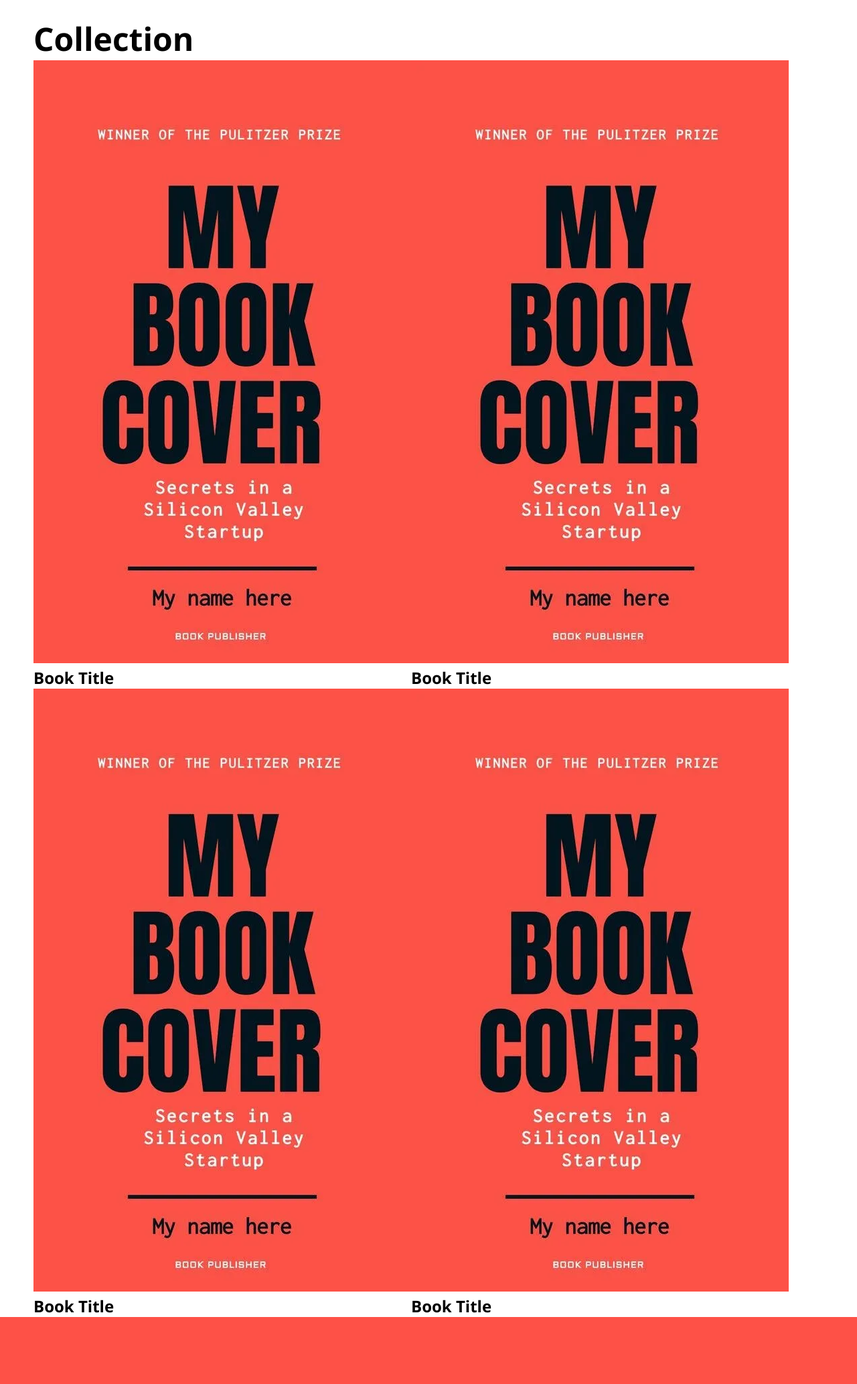
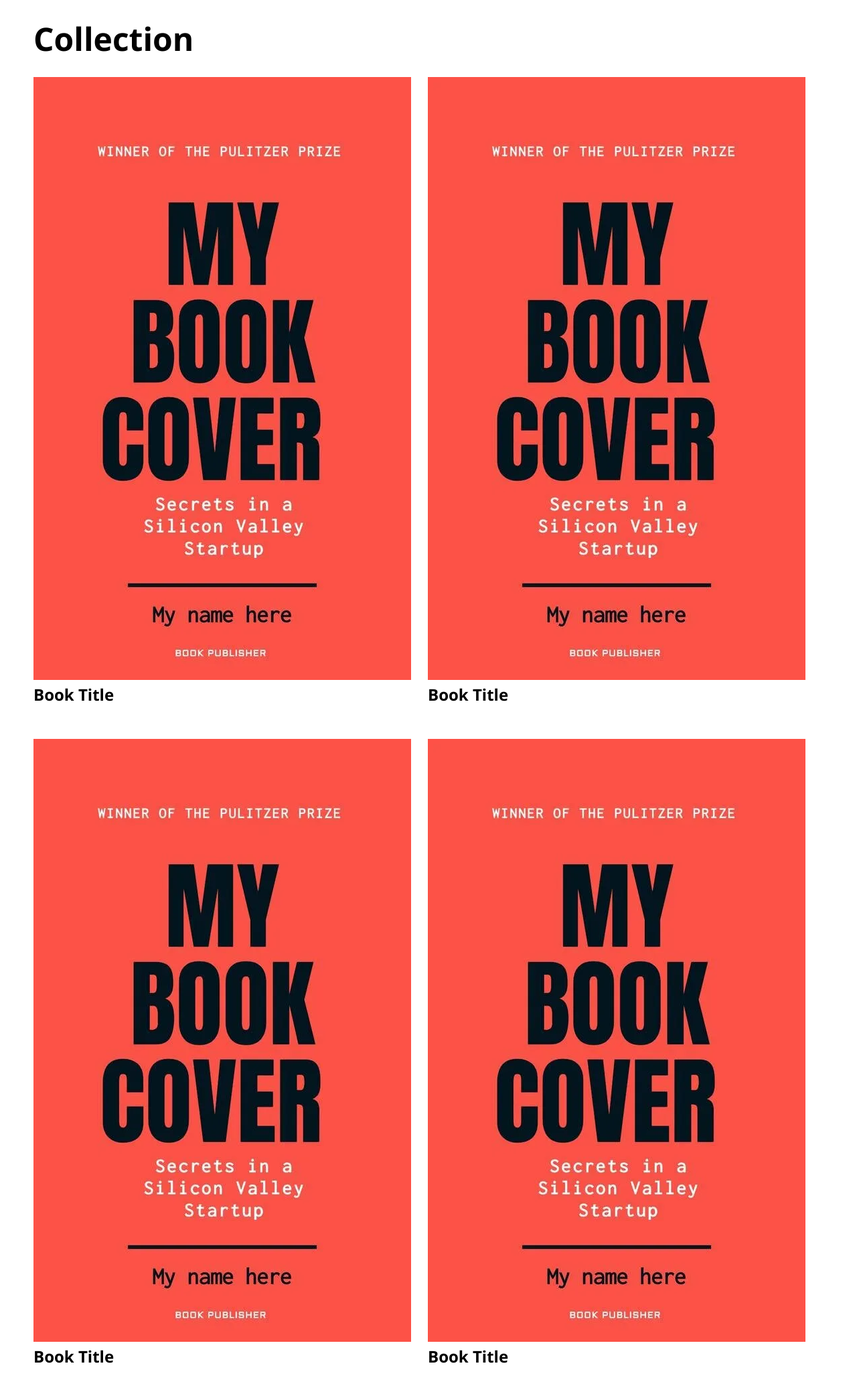
Before and after one commit to ryanfaiz/digilib-web, a PHP site: page /collection/index.php in a window 1280 px wide. Shown: the part 63-2129 px from the top of the page at 67% size. Before the commit the page ends 2029 px from the top, so only its background shows below. Run offline with PHP 8.4, Linux system fonts and the light colour scheme.

Commit message:
Set margin for book

```diff
--- a/style/collection.css
+++ b/style/collection.css
@@ -38,3 +38,7 @@ nav div a {
     align-items: center;
     flex-wrap: wrap;
 }
+
+.book {
+    margin: 25px 25px 25px 0px;
+}
```
